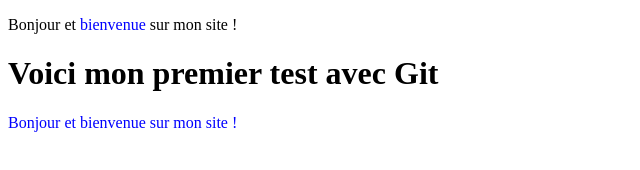
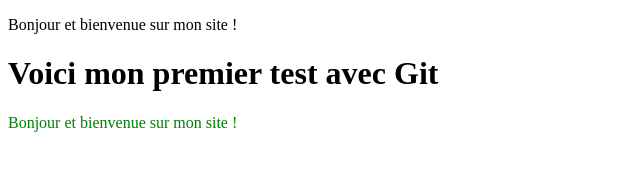
Before and after one commit to nath272/exo1, a plain HTML site: page index.html in a window 1280 px wide. Shown: the whole page, without its empty margins (0-640 px from the left). Drawn offline with Linux system fonts and the light colour scheme.

Commit message:
Modification du css avec erreur de couleur

```diff
--- a/style.css
+++ b/style.css
@@ -2,7 +2,7 @@
 
 {
 
-    color: blue;
+    color: green;
 
 }
 
@@ -10,6 +10,6 @@
 
 {
 
-    color: blue;
+    color: re;
 
 }
```
